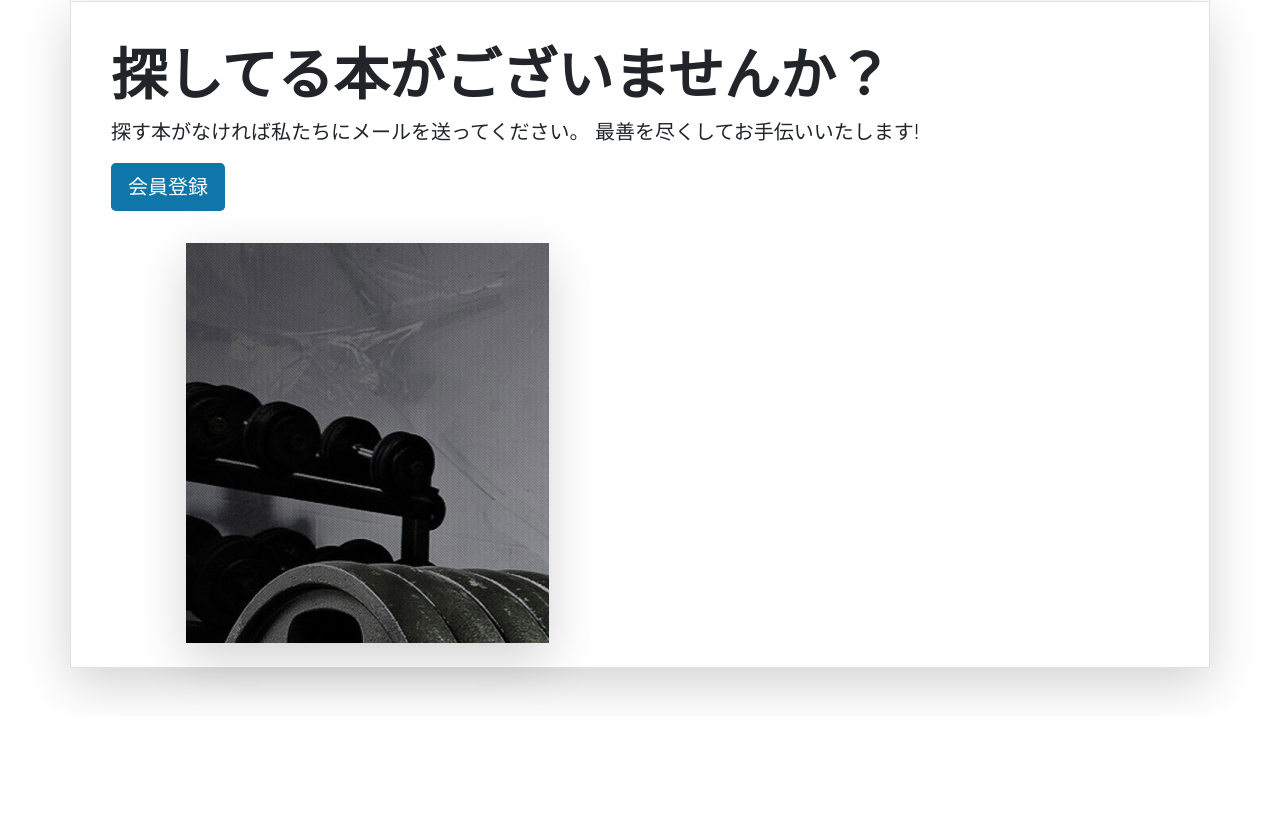
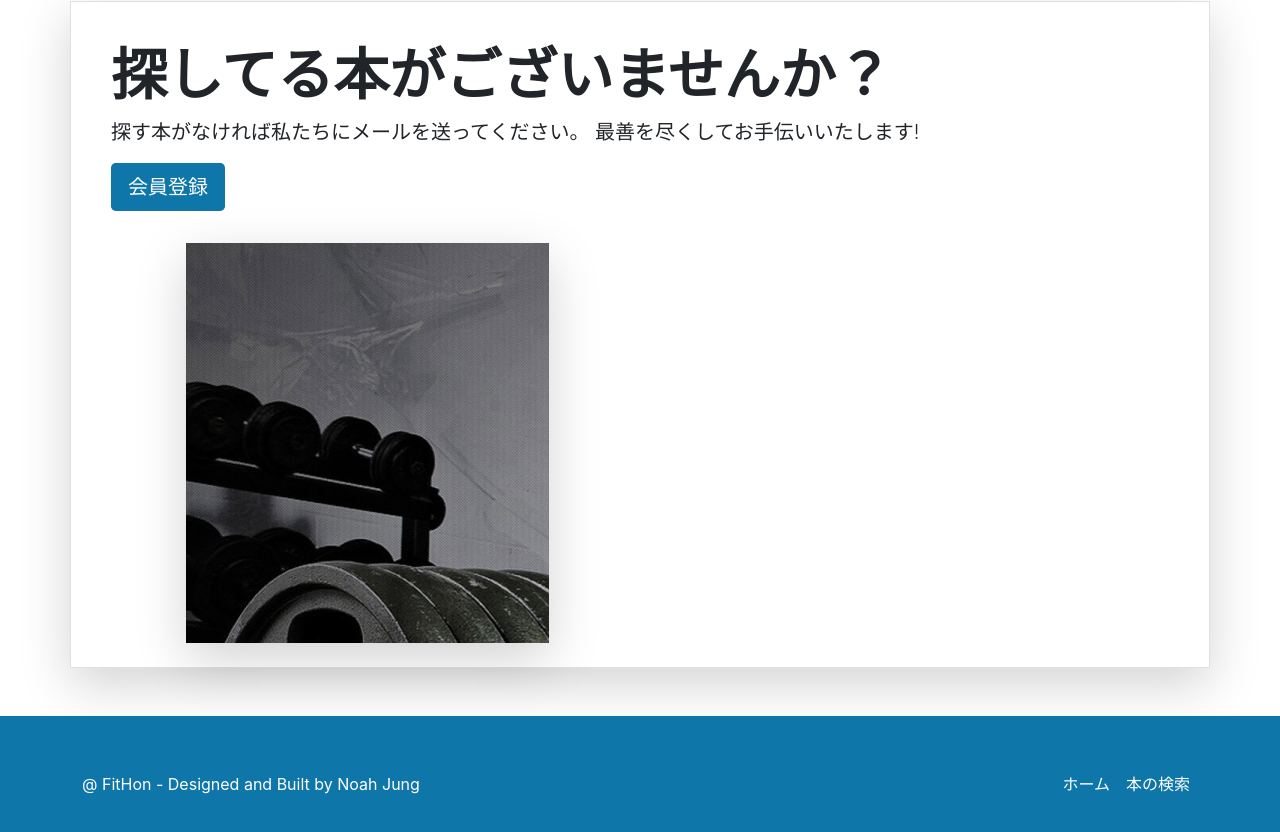
Before and after one commit to yeatz0408/fithon, a React (Create React App) app in the folder front-toshokan/: page / in a window 1280 px wide. Shown: the part 1971-2803 px from the top of the page. Before the commit the page ends 2687 px from the top, so only its background shows below. Built offline with nearby package versions, Linux system fonts and the light colour scheme.

Commit message:
organize components in HomePage components

```diff
--- a/front-toshokan/src/App.tsx
+++ b/front-toshokan/src/App.tsx
@@ -1,21 +1,14 @@
-import React from 'react';
 import './App.css';
 import { Navbar } from './layouts/NavbarAndFooter/Navbar';
-import { ExploreTopBooks } from './layouts/HomePage/ExploreTopBooks';
-import { Carousel } from './layouts/HomePage/Carousel';
-import { Heroes } from './layouts/HomePage/Heroes';
-import { LibraryServices } from './layouts/HomePage/LibraryServices';
+import { Footer } from './layouts/NavbarAndFooter/Footer';
+import { HomePage } from './layouts/HomePage/HomePage';
 
-function App() {
+export const App = () => {
   return (
     <div>
       <Navbar />
-      <ExploreTopBooks />
-      <Carousel />
-      <Heroes />
-      <LibraryServices/>
+      <HomePage/>
+      <Footer/>
     </div>
   );
 }
-
-export default App;
--- a/front-toshokan/src/index.tsx
+++ b/front-toshokan/src/index.tsx
@@ -1,7 +1,7 @@
 import React from 'react';
 import ReactDOM from 'react-dom/client';
 import './index.css';
-import App from './App';
+import { App }  from './App';
 
 const root = ReactDOM.createRoot(
   document.getElementById('root') as HTMLElement
--- /dev/null
+++ b/front-toshokan/src/layouts/HomePage/HomePage.tsx
@@ -0,0 +1,15 @@
+import { Carousel } from "./components/Carousel"
+import { ExploreTopBooks } from "./components/ExploreTopBooks"
+import { Heroes } from "./components/Heroes"
+import { LibraryServices } from "./components/LibraryServices"
+
+export const HomePage = () => {
+    return (
+        <div>
+            <ExploreTopBooks />
+            <Carousel />
+            <Heroes />
+            <LibraryServices />
+        </div>
+    )
+}
--- a/front-toshokan/src/layouts/HomePage/Carousel.tsx
+++ b/front-toshokan/src/layouts/HomePage/components/Carousel.tsx
@@ -42,17 +42,7 @@ export const Carousel = () => {
             {/* Mobile */}
             <div className='d-lg-none mt-3'>
                 <div className='row d-flex justify-content-center align-items-center'>
-                    <div className='text-center'>
-                        <img
-                            src={require('./../../Images/BooksImages/FitnessForDummies.jpg')}
-                            width='151'
-                            height='233'
-                            alt="book"
-                        />
-                        <h6 className='mt-2'>Book</h6>
-                        <p>Fitness For Dummies</p>
-                        <a className='btn main-color text-white' href='#'>予約</a>
-                    </div>
+                    <ReturnBook/>
                 </div>
             </div>
             <div className='homepage-carousel-title mt-3'>
--- a/front-toshokan/src/layouts/HomePage/ReturnBook.tsx
+++ b/front-toshokan/src/layouts/HomePage/components/ReturnBook.tsx
@@ -4,7 +4,7 @@ export const ReturnBook = () => {
     return (
         <div className='col-xs-6 col-sm-6 col-md-4 col-lg-3 mb-3'>
             <div className='text-center'>
-                <img src={require('./../../Images/BooksImages/FitnessForDummies.jpg')}
+                <img src={require('./../../../Images/BooksImages/FitnessForDummies.jpg')}
                     width='151' height='233' alt="本"></img>
                 <h6 className='mt-2'>本</h6>
                 <p>Fitness For Dummies</p>
--- /dev/null
+++ b/front-toshokan/src/layouts/NavbarAndFooter/Footer.tsx
@@ -0,0 +1,22 @@
+export const Footer = () => {
+    return (
+        <div className='main-color'>
+            <footer className='container d-flex flex-wrap
+                justify-content-between align-items-center py-5 main-color'>
+                <p className='col-md-4 mb-0 text-white'>@ FitHon - Designed and Built by Noah Jung</p>
+                <ul className='nav navbar-dark col-md-4 justify-content-end'>
+                    <li className='nav-item'>
+                        <a href='#' className='nav-link px-2 text-white'>
+                            ホーム
+                        </a>
+                    </li>
+                    <li className='nav-item'>
+                        <a href='#' className='nav-link px-2 text-white'>
+                            本の検索
+                        </a>
+                    </li>
+                </ul>
+            </footer>
+        </div>
+    )
+}
```
Also changed, not shown: front-toshokan/src/layouts/HomePage/components/ExploreTopBooks.tsx (renamed from front-toshokan/src/layouts/HomePage/ExploreTopBooks.tsx), front-toshokan/src/layouts/HomePage/components/Heroes.tsx (renamed from front-toshokan/src/layouts/HomePage/Heroes.tsx), front-toshokan/src/layouts/HomePage/components/LibraryServices.tsx (renamed from front-toshokan/src/layouts/HomePage/LibraryServices.tsx).
